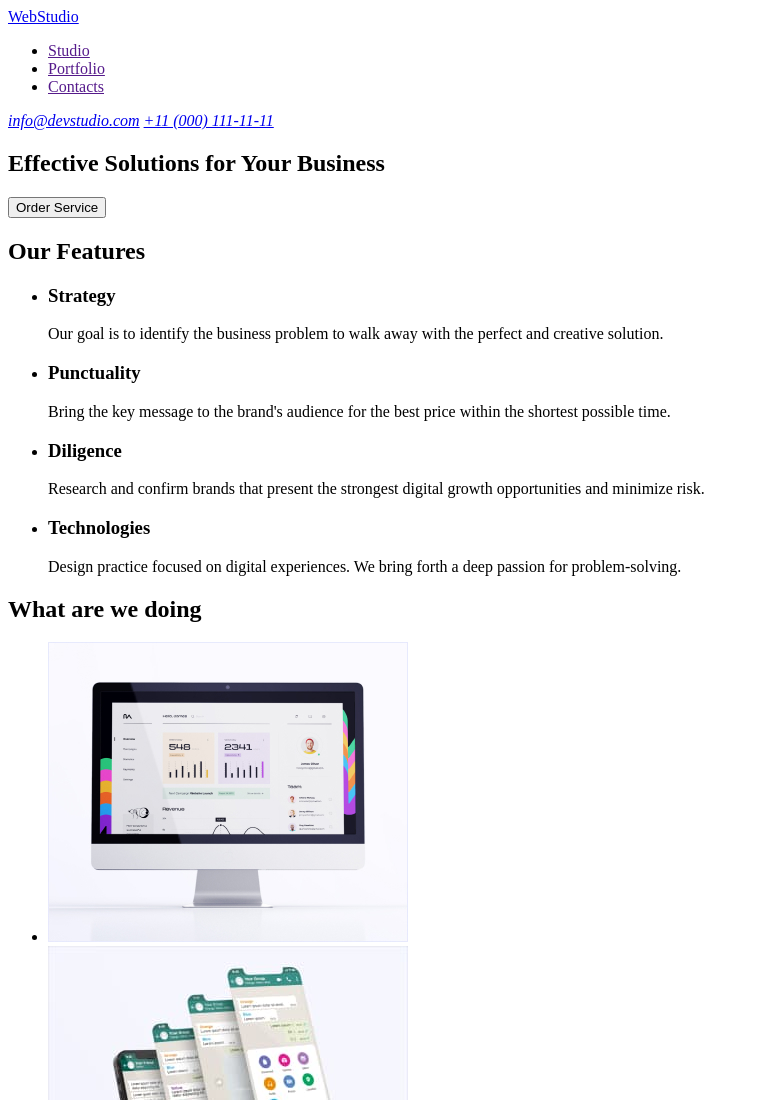
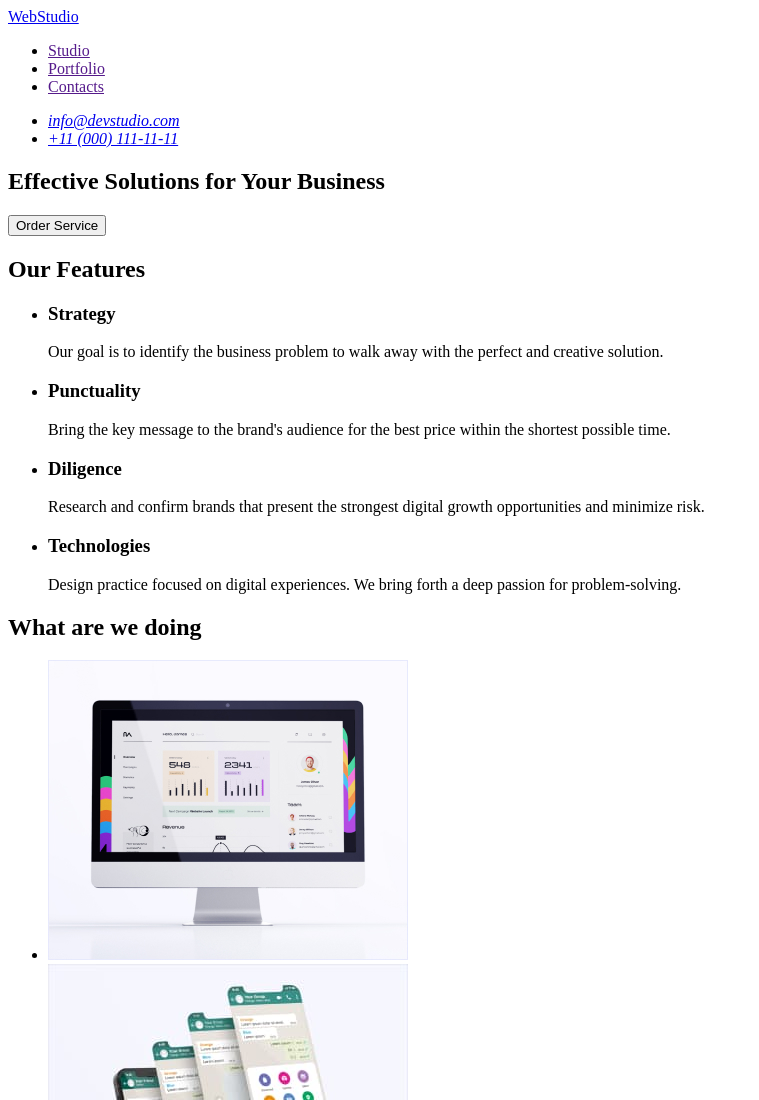
Before and after one commit to Tensys57/goit-markup-hw-01, a plain HTML site: page index.html in a window 1280 px wide. Shown: the top 1100 px of the page, without its empty margins (0-759 px from the left). Drawn offline with Linux system fonts and the light colour scheme.

Commit message:
Update index.html

```diff
--- a/index.html
+++ b/index.html
@@ -18,8 +18,14 @@
         </ul>
       </nav>
       <address>
-        <a href="email:info@devstudio.com">info@devstudio.com</a>
-        <a href="tel:+110001111111">+11 (000) 111-11-11</a>
+        <ul>
+          <li>
+            <a href="mailto:info@devstudio.com">info@devstudio.com</a>
+          </li>
+          <li>
+            <a href="tel:+110001111111">+11 (000) 111-11-11</a>
+          </li>
+        </ul>
       </address>
     </header>
     <!-- Main Page -->
```
